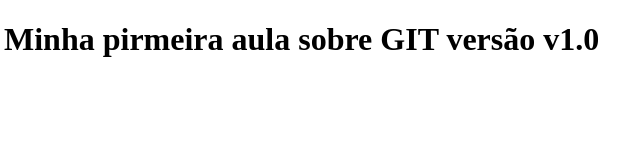
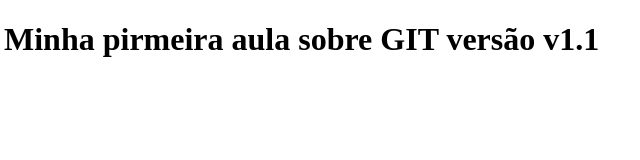
Before and after one commit to NajuMaciel/meuProjeto1, a plain HTML site: page index.html in a window 1280 px wide. Shown: the full height of the page, 4-644 px from the left. Drawn offline with Linux system fonts and the light colour scheme.

Commit message:
Versão 1.1

```diff
--- a/index.html
+++ b/index.html
@@ -6,7 +6,7 @@
     <title>Aula GIT</title>
 </head>
 <body>
-    <h1>Minha pirmeira aula sobre GIT versão v1.0</h1>
+    <h1>Minha pirmeira aula sobre GIT versão v1.1</h1>
 
 </body>
 </html>
```
